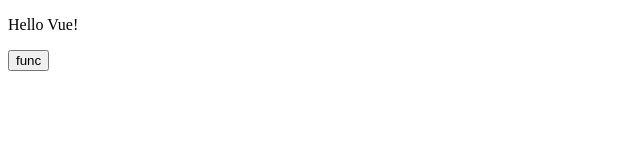
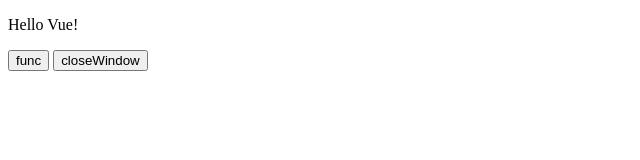
Before and after one commit to umevoshi/umevoshi.github.io, a plain HTML site: page index.html in a window 1280 px wide. Shown: the whole page, without its empty margins (0-640 px from the left). Drawn offline with nearby package versions, Linux system fonts and the light colour scheme.

Commit message:
Update index.html

```diff
--- a/index.html
+++ b/index.html
@@ -13,6 +13,7 @@
     <div id="app">
         <p>{{ message }}</p>
         <button v-on:click="func">func</button>
+        <button v-on:click="closeWindow">closeWindow</button>
     </div>
     <script>
         if ('serviceWorker' in navigator) {
@@ -31,6 +32,9 @@
                 func: function () {
                     console.log('func ');
                     this.message = 'hello';
+                },
+                closeWindow: function() {
+                    window.close();
                 }
             }
         });
```
